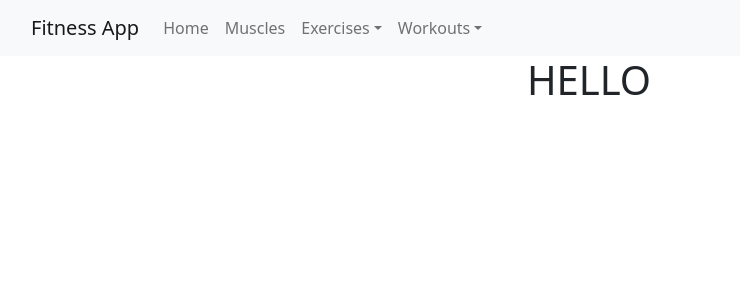
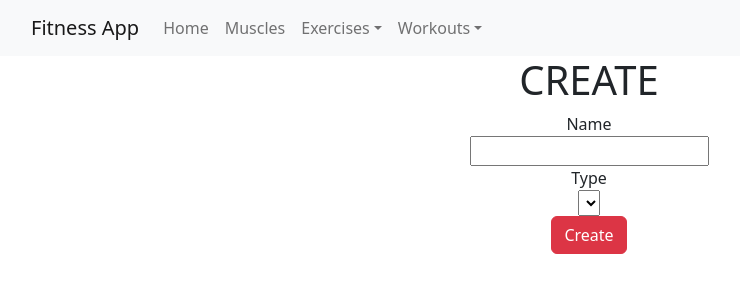
Before and after one commit to Alex-Eric/fitness-app-client, a React (Create React App) app: page /exercises/create in a window 1280 px wide. Shown: the top 300 px of the page, without its empty margins (51-791 px from the left). Built offline with nearby package versions, Linux system fonts and the light colour scheme.

Commit message:
Add Exercise Details and Cards

```diff
--- a/src/App.js
+++ b/src/App.js
@@ -6,6 +6,7 @@ import Muscles from './pages/Muscles';
 import Workouts from './pages/WorkOuts';
 import Exercises from './pages/Exercises';
 import ExerciseDetail from './pages/ExerciseDetail';
+import ExerciseCreate from './pages/ExerciseCreate';
 
 
 function App() {
@@ -15,6 +16,7 @@ function App() {
       <Routes>
         <Route path="/" element={<HomePage />} />
         <Route path="/exercises" element={<Exercises />} />
+        <Route path="/exercises/create" element={<ExerciseCreate />} />
         <Route path="/exercises/:id" element={<ExerciseDetail />} />
         <Route path="/muscles" element={<Muscles />} />
         <Route path="/workouts" element={<Workouts />} />
--- a/src/components/ExerciseCard.js
+++ b/src/components/ExerciseCard.js
@@ -1,30 +1,32 @@
-import Button from "react-bootstrap/Button";
 import Card from "react-bootstrap/Card";
 import { Link } from "react-router-dom";
 
-function ExerciseCard({
-    _id,
-  name,
-  type,
-  muscle,
-  equipment,
-  difficulty,
-  description,
-}) {
-    const {id} = _id
+function ExerciseCard(props) {
+  const id = props._id;
   return (
-    <Link to={`/exercise/${id}`}>
-    <Card style={{ width: "20rem", height:"30rem" ,padding:"20px",margin:"5px", display: "inline-block", overflow:"scroll"}}>
+    <Link to={`/exercises/${id}`}>
+      <Card
+        style={{
+          width: "20rem",
+          height: "30rem",
+          padding: "20px",
+          margin: "5px",
+          display: "inline-block",
+          overflow: "scroll",
+          textDecoration: "none",
+          color: "black"
+        }}
+      >
         <Card.Img
           variant="top"
           src="https://static.strengthlevel.com/images/illustrations/incline-hammer-curl-1000x1000.jpg"
         />
         <Card.Body>
-      <Card.Title>{name}</Card.Title>
-      <Card.Text>{description}</Card.Text>
+          <Card.Title>{props.name}</Card.Title>
+          <Card.Text>{props.description}</Card.Text>
         </Card.Body>
-  </Card></Link>
-
+      </Card>
+    </Link>
   );
 }
 
--- a/src/components/Navbar.js
+++ b/src/components/Navbar.js
@@ -6,7 +6,7 @@ import { LinkContainer } from "react-router-bootstrap";
 
 function NavbarF() {
   return (
-    <Navbar bg="light" expand="lg">
+    <Navbar bg="light" expand="lg" style={{position:"sticky",top:"0px", "z-index": "1100"}}>
       <Container>
         <Navbar.Brand>Fitness App</Navbar.Brand>
         <Navbar.Toggle aria-controls="basic-navbar-nav" />
--- /dev/null
+++ b/src/pages/ExerciseCreate.js
@@ -0,0 +1,77 @@
+import { useEffect, useState } from "react";
+import { Button, Spinner } from "react-bootstrap";
+import axios from "axios";
+import { useNavigate } from "react-router-dom";
+
+function ExerciseCreate() {
+  const [name, setName] = useState("");
+  const [exercises, setExercises] = useState(null);
+  const [type, setType] = useState([]);
+  const navigate = useNavigate();
+
+  const getExercisesType = () => {
+    axios
+      .get(
+        `${process.env.REACT_APP_API_URL}/exercises` ||
+          "http://localhost:5005/api/exercises"
+      )
+      .then((response) => {
+        const data = response.data.map((e) => e.type).filter((value, index, self) => self.indexOf(value) === index);
+        console.log(data)
+        setType(data);
+      })
+      .catch((error) => {
+        console.log("error: ", error);
+      });
+  };
+  // const type = exercises.map(e=>e.type)
+
+  useEffect(() => {
+    getExercisesType();
+  }, []);
+
+  const handleSubmit = () => {
+    axios
+      .post(`${process.env.REACT_APP_API_URL}/exercises/create`, { name })
+      .then((response) => {
+        navigate("/exercises");
+      })
+      .catch((err) => console.log("Error: ", err));
+  };
+
+  return (
+    <>
+      <h1>CREATE</h1>
+      <form>
+        <label>Name</label>
+        <br />
+        <input
+          type="text"
+          name="name"
+          value={name}
+          onChange={(e) => setName(e.target.value)}
+        />{" "}
+        <br />
+        <label>Type</label>
+        <br />
+        <select name="type">
+          {type ? (
+            type.map((e) => (
+              <option key={e._id} value={e}>
+                {e}
+              </option>
+            ))
+          ) : (
+            <Spinner animation="border" />
+          )}
+        </select>{" "}
+        <br />
+        <Button variant="danger" onClick={handleSubmit}>
+          Create
+        </Button>
+      </form>
+    </>
+  );
+}
+
+export default ExerciseCreate;
--- a/src/pages/ExerciseDetail.js
+++ b/src/pages/ExerciseDetail.js
@@ -1,8 +1,41 @@
-function ExerciseDetail () {
-    return (
+import axios from "axios";
+import { useEffect, useState } from "react";
+import { Card, Spinner } from "react-bootstrap";
+import { useParams } from "react-router-dom";
+
+function ExerciseDetail() {
+  const { id } = useParams();
+  const [exercise, setExercise] = useState(null);
+  const getExercise = () => {
+    axios
+      .get(
+        `${process.env.REACT_APP_API_URL}/exercises/${id}` ||
+          "http://localhost:5005/api/exercises"
+      )
+      .then((response) => {
+        setExercise(response.data);
+      })
+      .catch((error) => {
+        console.log("error: ", error);
+      });
+  };
+  useEffect(() => {
+    getExercise();
+  }, [id]);
+
+
+  return (
+    <>
+      {exercise ? (
         <>
-            <h1>HELLO</h1>
+          <h1>{exercise.name}</h1>
+          <h3>Type: {exercise.type.split("_").map(e=>e.charAt().toUpperCase()+e.slice(1)).join(" ")}</h3>
+          <p style={{margin:"20px 20%","line-height":"1.5"}}>{exercise.description}</p>
         </>
-    )
+      ) : (
+        <Spinner animation="border" />
+      )}
+    </>
+  );
 }
-export default ExerciseDetail
+export default ExerciseDetail;
--- a/src/pages/Exercises.js
+++ b/src/pages/Exercises.js
@@ -1,10 +1,10 @@
 import { useEffect, useState } from "react";
 import axios from "axios";
 import ExerciseCard from "../components/ExerciseCard";
+import { Spinner } from "react-bootstrap";
 
 function Exercises() {
   const [exercises, setExercises] = useState(null);
-  const imageLoading = "https://upload.wikimedia.org/wikipedia/commons/b/b1/Loading_icon.gif?20151024034921"
 
   const getAllExercises = () => {
     axios
@@ -29,12 +29,9 @@ function Exercises() {
         exercises.map((exercise) => (
           <ExerciseCard key={exercise._id} {...exercise} />
         ))
-      ) : (
-        <img
-          src={imageLoading}
-          alt="Loading"
-        />
-      )}
+      ) :
+        <Spinner animation="border" />
+      }
     </>
   );
 }
```
Also changed, not shown: 1 other file (tests, documents, lock files or other folders). Lines whose indentation alone changed are shown as unchanged.
